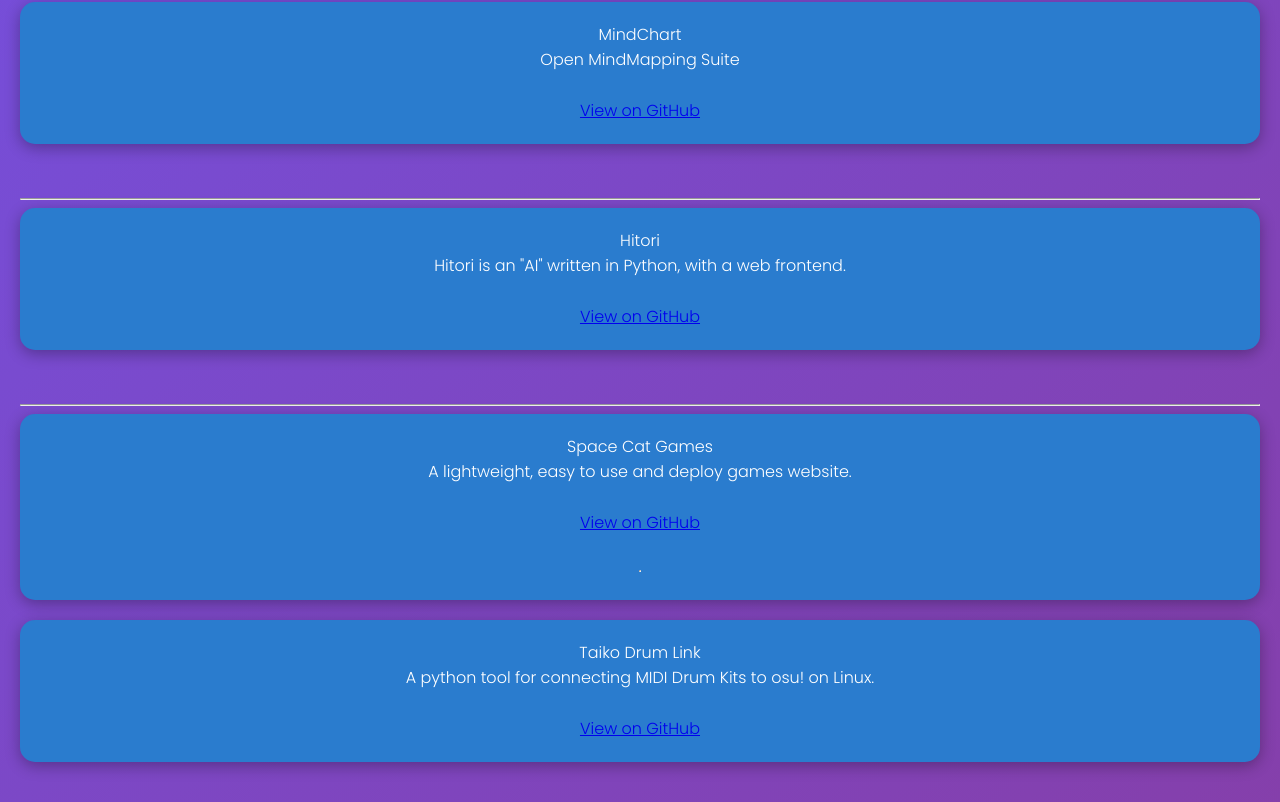
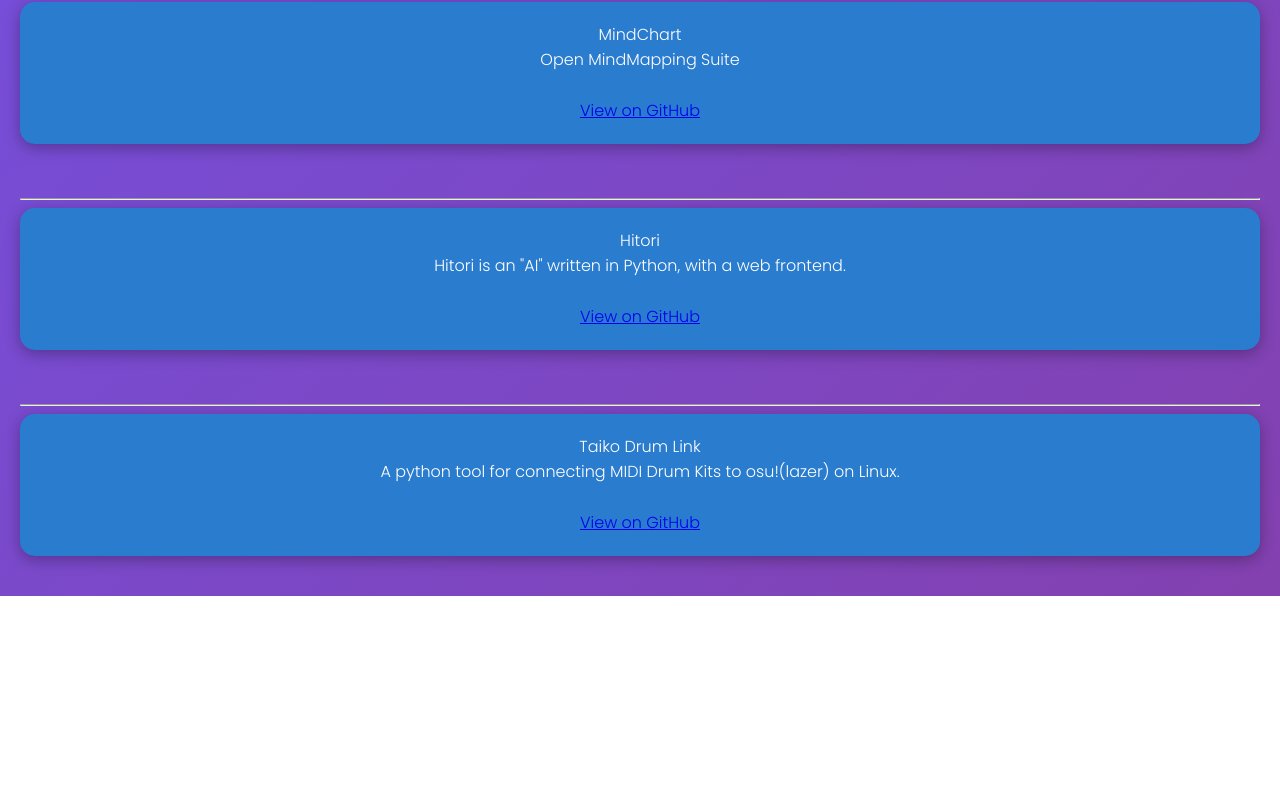
Before and after one commit to meowcat767/meowcat767.github.io, a website: page project-directory.html in a window 1280 px wide. Shown: the part 615-1417 px from the top of the page. After the commit the page ends 1211 px from the top, so only its background shows below. Drawn offline with nearby package versions, Linux system fonts and the light colour scheme.

```diff
--- a/project-directory.html
+++ b/project-directory.html
@@ -61,17 +61,9 @@
   </div>
   <br>
   <hr>
-  <div class="project" style="--animation-order: 0.6s;">
-    <span class="project-title">Space Cat Games</span>
-    <span class="project-description">A lightweight, easy to use and deploy games website.</span>
-    <br>
-    <span class="project-link"><a href="https://github.com/Ijichi-Systems/space-cat-games">View on GitHub</a></span>
-    <br>
-    <hr>
-  </div>
     <div class="project" style="--animation-order: 0.8s;">
     <span class="project-title">Taiko Drum Link</span>
-    <span class="project-description">A python tool for connecting MIDI Drum Kits to osu! on Linux.</span>
+    <span class="project-description">A python tool for connecting MIDI Drum Kits to osu!(lazer) on Linux.</span>
     <br>
     <span class="project-link"><a href="https://github.com/meowcat767/osu-taiko-midi-drums">View on GitHub</a></span>
   </div>
```
Also changed, not shown: index.html (+1 -0 lines).
